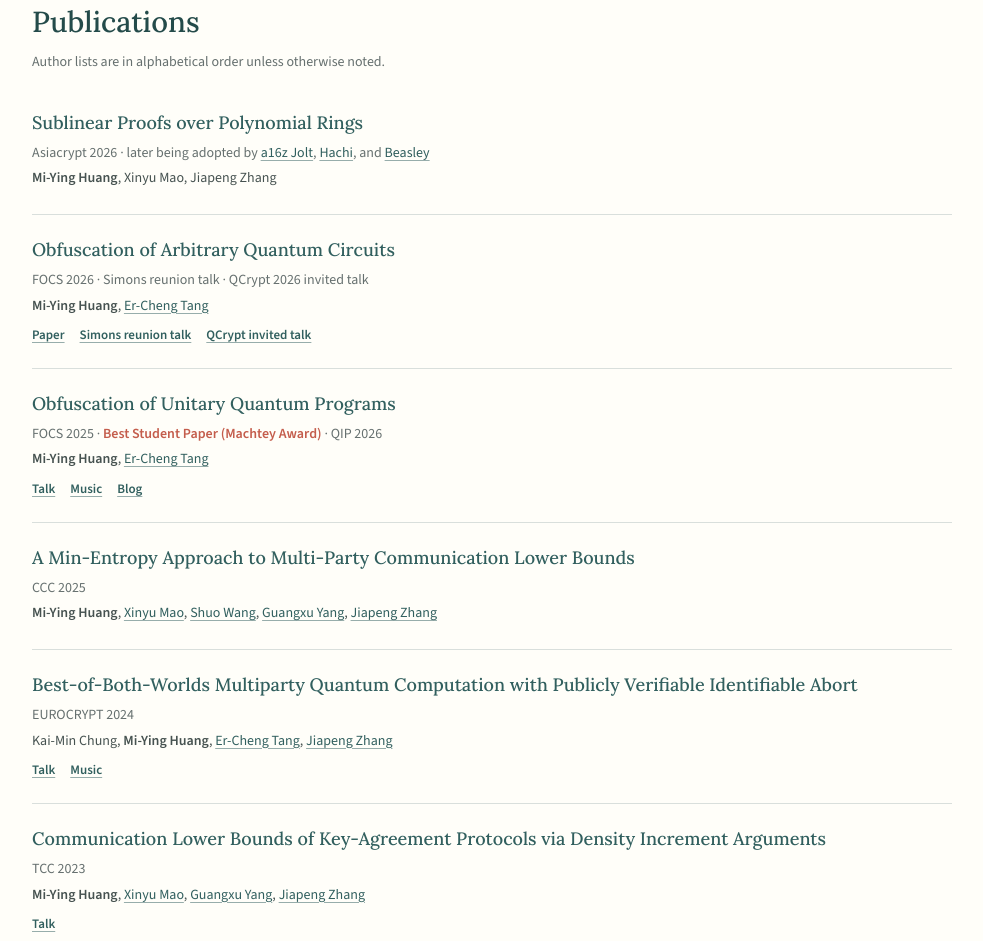
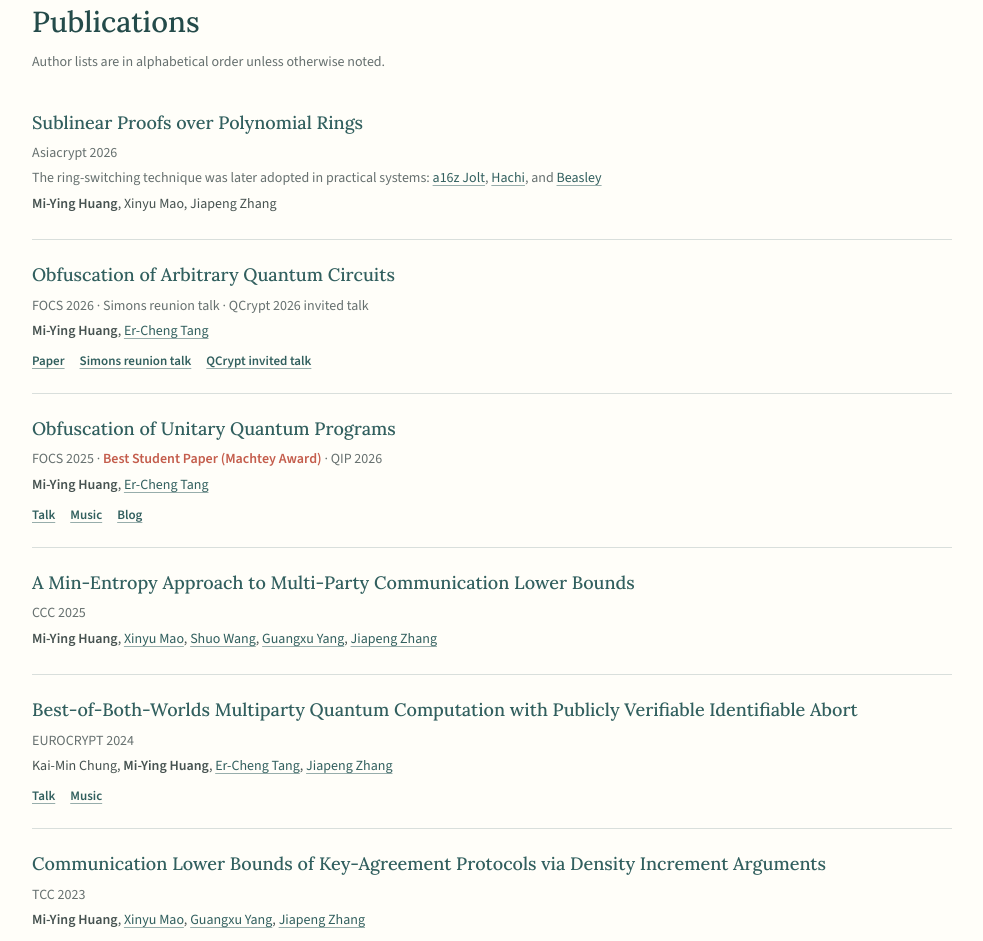
Before and after one commit to mimihuang/mimihuang.github.io, a website: page index.html in a window 1280 px wide. Shown: the part 1329-2270 px from the top of the page, without its empty margins (48-1031 px from the left). Drawn offline with nearby package versions, Linux system fonts and the light colour scheme.

Commit message:
Clarify ring-switching adoption note

```diff
--- a/index.html
+++ b/index.html
@@ -142,8 +142,9 @@
                 Sublinear Proofs over Polynomial Rings
               </a>
             </h3>
+            <p class="venue">Asiacrypt 2026</p>
             <p class="venue">
-              Asiacrypt 2026 · later being adopted by
+              The ring-switching technique was later adopted in practical systems:
               <a href="https://a16zcrypto.com/posts/article/lattice-snarks-jolt-post-quantum-faster/" target="_blank" rel="noreferrer">a16z Jolt</a>,
               <a href="https://eprint.iacr.org/2026/156" target="_blank" rel="noreferrer">Hachi</a>, and
               <a href="https://eprint.iacr.org/2026/2010" target="_blank" rel="noreferrer">Beasley</a>
```
